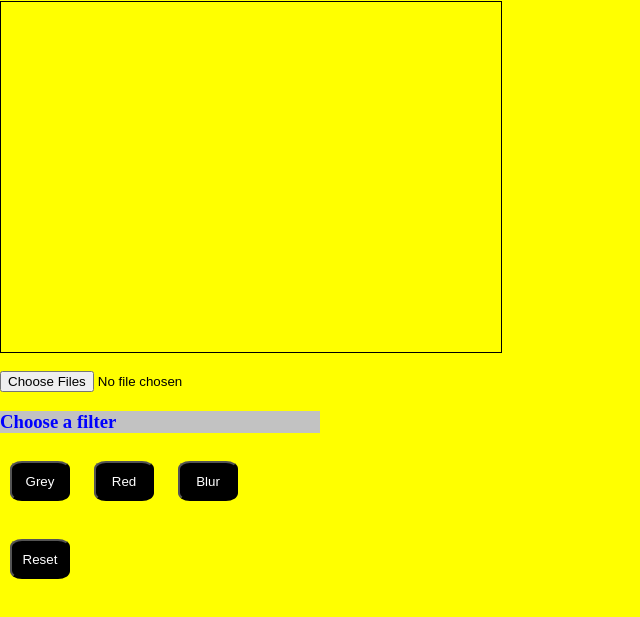
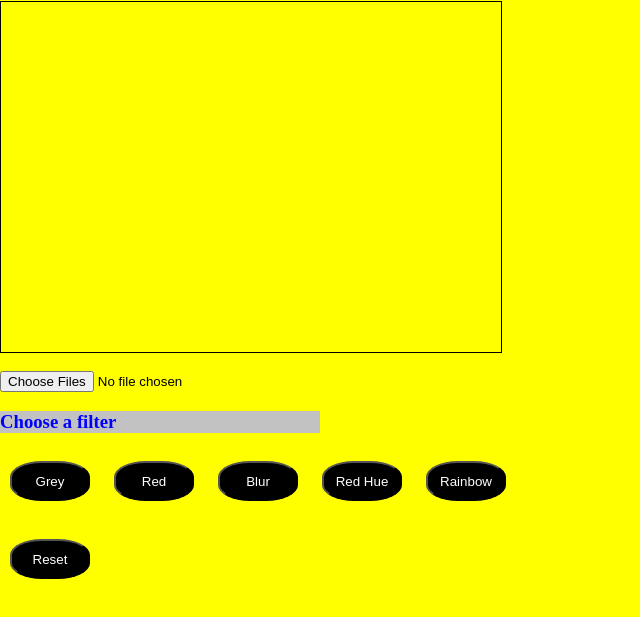
Before and after one commit to The4thDimension/JS, a plain HTML site: page P_10_Filter/index.htm in a window 1280 px wide. Shown: the part 79-696 px from the top of the page, without its empty margins (0-640 px from the left). Drawn offline with Linux system fonts and the light colour scheme.

Commit message:
The red hue and rainbow effect

```diff
--- a/P_10_Filter/css/style.css
+++ b/P_10_Filter/css/style.css
@@ -34,13 +34,13 @@ body{
 
     background-color: black;
     color: white;
-    border-radius: 20%;
+    border-radius: 40%;
     display: inline-block;
     transition: 0.6s;
     cursor: pointer;
     margin: 10px;
     padding: 10px;
-    width: 60px;
+    width: 80px;
     height: 40px;
   }
 
@@ -49,5 +49,5 @@ body{
     color: black;
     background-color: white;
     height: 50px;
-    width: 70px;
+    width: 100px;
   }
--- a/P_10_Filter/index.htm
+++ b/P_10_Filter/index.htm
@@ -25,6 +25,8 @@
         <input type = "button" value = "Grey" onclick = "doGrey()" class = "btn">
         <input type = "button" value = "Red" onclick = "doRed()" class = "btn">
         <input type = "button" value = "Blur" onclick = "doBlur()" class = "btn">
+        <input type = "button" value = "Red Hue" onclick = "doRedHue()" class = "btn">
+        <input type = "button" value = "Rainbow" onclick = "doRainbow()" class = "btn">
         <br>
         <br>
         <input type = "button" value = "Reset" onclick = "doReset()" class = "btn">
--- a/P_10_Filter/js/script.js
+++ b/P_10_Filter/js/script.js
@@ -3,6 +3,8 @@ var image = null;
 var imageGrey = null;
 var imageRed = null;
 var imageBlur = null;
+var imageRedHue = null;
+var imageRainbow = null;
 
 function uploadImage(){
 
@@ -11,6 +13,8 @@ function uploadImage(){
   imageGrey = new SimpleImage(img);
   imageRed = new SimpleImage(img);
   imageBlur = new SimpleImage(img);
+  imageRedHue = new SimpleImage(img);
+  imageRainbow = new SimpleImage(img);
   image.drawTo(canvas);
 
 }
@@ -67,6 +71,158 @@ function doBlur(){
     alert("No image");
   else{
     document.getElementById("can").style.filter = "blur(8px)";
+  }
+}
+
+
+function doRedHue(){
+
+  if(imageRedHue == null)
+    alert("No Image");
+  else{
+    for(var pixel of imageRedHue.values()){
+      var avg = (pixel.getRed() + pixel.getGreen() + pixel.getBlue()) / 3;
+      if(avg < 128)
+        pixel.setRed(avg * 2);
+      else
+        pixel.setRed(255);
+      var ctx = canvas.getContext("2d");
+      ctx.clearRect(0,0,canvas.width,canvas.height);
+      imageRedHue.drawTo(canvas);
+    }
+  }
+}
+
+
+
+function doRainbow(){
+
+  if(imageRainbow == null)
+    alert("No image");
+  else{
+
+    for(var pixel of imageRainbow.values()){
+
+      var avg = (pixel.getRed() + pixel.getGreen() + pixel.getBlue()) / 3;
+      var h = imageRainbow.getHeight() / 7;
+
+      if(pixel.getY() < h){
+
+        if(avg < 128){
+          pixel.setRed(avg * 2);
+          pixel.setBlue(0);
+          pixel.setGreen(0);
+        }
+
+        else{
+          pixel.setRed(255);
+          pixel.setGreen(avg * 2 - 255);
+          pixel.setBlue(avg * 2 - 255);
+        }
+
+      }
+
+      else  if(pixel.getY() < h * 2){
+
+        if(avg < 128){
+          pixel.setRed(avg * 2);
+          pixel.setBlue(avg * 0.8);
+          pixel.setGreen(0);
+        }
+
+        else{
+          pixel.setRed(255);
+          pixel.setGreen(avg * 1.2 - 51);
+          pixel.setBlue(avg * 2 - 255);
+        }
+
+      }
+
+      else if(pixel.getY() < h * 3){
+
+        if(avg < 128){
+          pixel.setRed(avg * 2);
+          pixel.setBlue(avg * 2);
+          pixel.setGreen(0);
+        }
+
+        else{
+          pixel.setRed(255);
+          pixel.setGreen(255);
+          pixel.setBlue(avg * 2 - 255);
+        }
+
+      }
+
+      else if(pixel.getY() < h * 4){
+
+        if(avg < 128){
+          pixel.setRed(0);
+          pixel.setBlue(avg * 2);
+          pixel.setGreen(0);
+        }
+
+        else{
+          pixel.setRed(avg * 2 - 255);
+          pixel.setGreen(255);
+          pixel.setBlue(avg * 2 - 255);
+        }
+
+      }
+
+      else if(pixel.getY() < h * 5){
+
+        if(avg < 128){
+          pixel.setRed(0);
+          pixel.setBlue(0);
+          pixel.setGreen(avg * 2);
+        }
+
+        else{
+          pixel.setRed(avg * 2 - 255);
+          pixel.setGreen(avg * 2 - 255);
+          pixel.setBlue(255);
+        }
+
+      }
+
+      else if(pixel.getY() < h * 6){
+
+        if(avg < 128){
+          pixel.setRed(avg * 0.8);
+          pixel.setBlue(0);
+          pixel.setGreen(avg * 2);
+        }
+
+        else{
+          pixel.setRed(avg * 1.2 - 51);
+          pixel.setGreen(avg * 2 - 255);
+          pixel.setBlue(255);
+        }
+
+      }
+
+      else if(pixel.getY() < h * 7){
+
+        if(avg < 128){
+          pixel.setRed(avg * 0.6);
+          pixel.setBlue(0);
+          pixel.setGreen(avg * 1.6);
+        }
+
+        else{
+          pixel.setRed(avg * 0.4 - 153);
+          pixel.setGreen(avg * 2 - 255);
+          pixel.setBlue(avg * 0.4 - 153);
+        }
+
+      }
+
+    }
+
+    var ctx = canvas.getContext("2d");
+    ctx.clearRect(0,0,canvas.width,canvas.height);
+    imageRainbow.drawTo(canvas);
   }
 }
 
```
